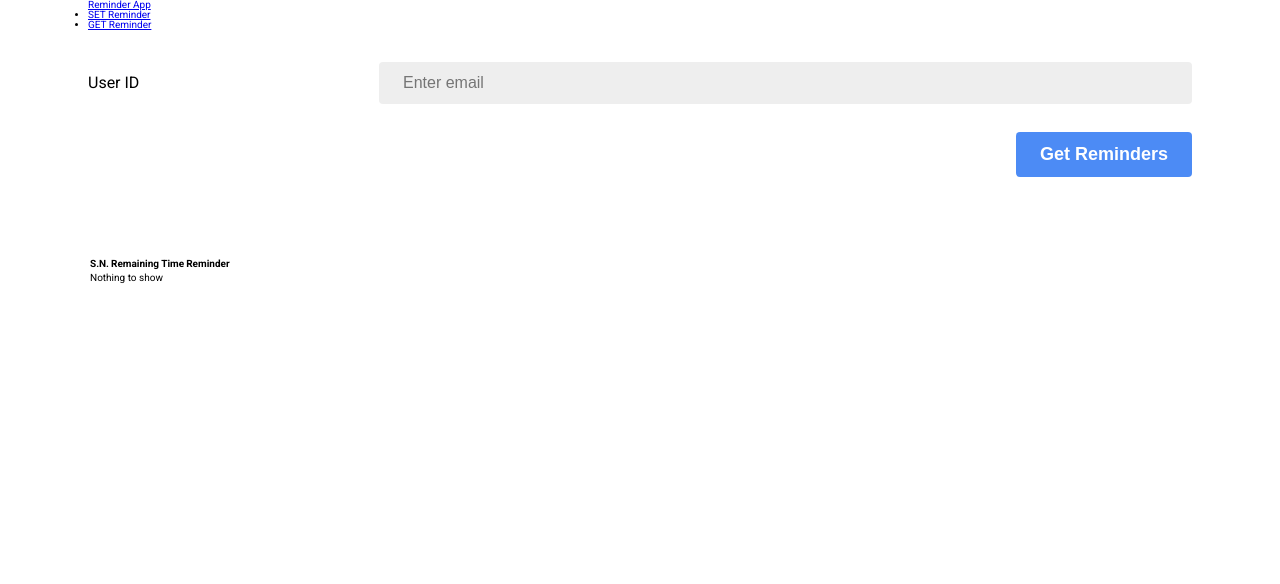
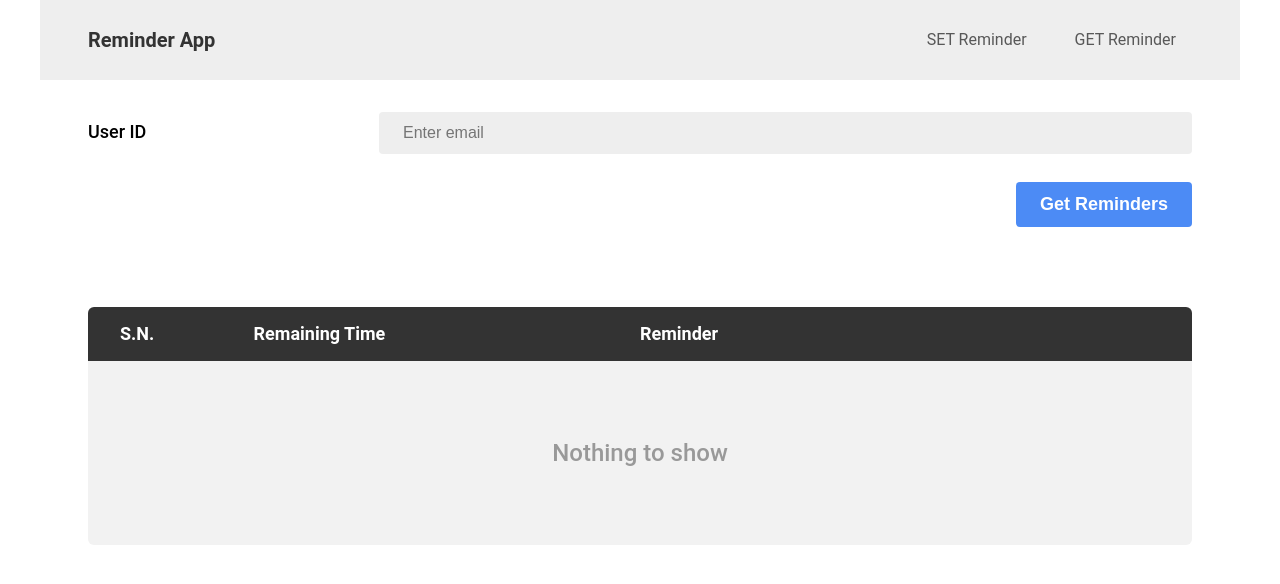
Before and after one commit to Nischal2015/reminder-app, a website built with Vite: page frontend/reminders.html in a window 1280 px wide. Built offline with nearby package versions, Linux system fonts and the light colour scheme; no server answers.

Commit message:
Add navbar and reminder page styling

```diff
--- a/frontend/src/styles/style.css
+++ b/frontend/src/styles/style.css
@@ -1,4 +1,4 @@
-@import url('https://fonts.googleapis.com/css2?family=Roboto:wght@300;400;500;700&display=swap');
+@import url('https://fonts.googleapis.com/css2?family=Poppins:wght@300;400;500;600&display=swap');
 
 :root {
   --grey: #999;
@@ -40,8 +40,63 @@ h2 {
   margin-block-end: 1.6rem;
 }
 
-.container,
+a:link,
+a:visited,
+a:hover,
+a:active {
+  text-decoration: none;
+  color: var(--dark-grey);
+}
+
 .header {
+  display: flex;
+  align-items: center;
+  justify-content: space-between;
+  background-color: var(--light-grey);
+  height: 8rem;
+}
+
+.logo {
+  font-size: 2rem;
+  font-weight: 600;
+}
+
+.main-nav-list {
+  display: flex;
+  gap: 1.6rem;
+  list-style-type: none;
+  font-size: 1.6rem;
+}
+
+.main-nav-link {
+  padding: 1.2rem 1.6rem;
+  opacity: 0.8;
+  transition: opacity 0.15s ease-in-out;
+  position: relative;
+}
+
+.main-nav-link:hover {
+  opacity: 1;
+}
+
+.main-nav-link:after {
+  content: '';
+  position: absolute;
+  bottom: 0;
+  left: 1.2rem;
+  height: 2px;
+  background-color: var(--dark-grey);
+  width: 100%;
+  transform: scaleX(0);
+  transition: transform 0.15s ease-in;
+  transform-origin: 0 0;
+}
+
+.main-nav-link:hover:after {
+  transform: scaleX(0.9);
+}
+
+.container {
   max-width: 120rem;
   margin: 0 auto;
   padding-inline: 4.8rem;
@@ -72,7 +127,8 @@ h2 {
 }
 
 .label {
-  font-size: 1.6rem;
+  font-size: 1.8rem;
+  font-weight: 500;
 }
 
 .input {
@@ -139,17 +195,71 @@ h2 {
   border-radius: 4px;
 }
 
+.table-container {
+  border-radius: 6px;
+  overflow: hidden;
+}
+
+.table {
+  width: 100%;
+  text-align: left;
+  border-collapse: collapse;
+}
+
+.thead tr {
+  background-color: var(--dark-grey);
+  color: var(--white);
+}
+
+.thead th {
+  padding-block: 1.8rem;
+  font-size: 1.8rem;
+}
+
+.table-body {
+  max-height: 28.4rem;
+  overflow-y: scroll;
+}
+
+.tbody td {
+  padding-block: 1.6rem;
+  font-size: 1.6rem;
+  color: var(--dark-grey);
+}
+
+.tbody tr:nth-child(odd) {
+  background-color: #f2f2f2;
+}
+
+.tbody tr:nth-child(even) {
+  background-color: #fafafa;
+}
+
+.column1 {
+  width: 15%;
+  padding-inline-start: 3.2rem;
+}
+
+.column2 {
+  width: 35%;
+  padding-inline-end: 1.2rem;
+}
+
+.column3 {
+  width: 50%;
+  padding-inline-end: 1.2rem;
+}
+
+.tbody .nothing {
+  text-align: center;
+  font-size: 2.4rem;
+  font-weight: 500;
+  color: var(--grey);
+  padding-block: 8rem;
+}
+
 .reminders {
   margin-left: auto;
-}
-
-.skeleton {
-  display: block;
-  height: 20px;
-  width: 100%;
-  background-color: var(--grey);
-  border-radius: 2px;
-  animation: slider 1.5s infinite ease-in-out;
 }
 
 @keyframes spinner {
@@ -180,7 +290,7 @@ h2 {
 
   .container {
     margin: 0 auto;
-    padding-inline: 3.2rem;
+    padding-inline: 2.4rem;
   }
 
   .form {
```
